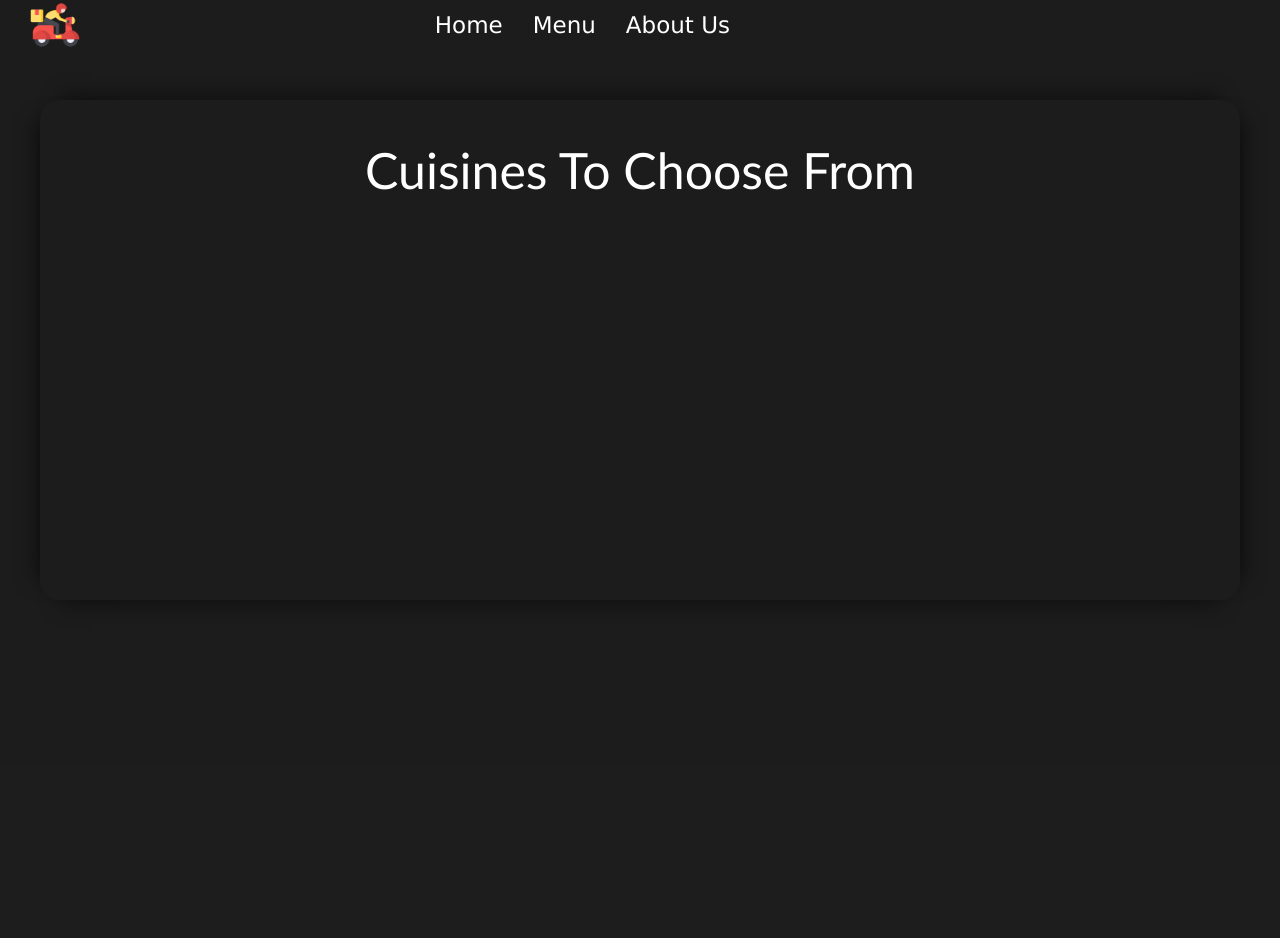
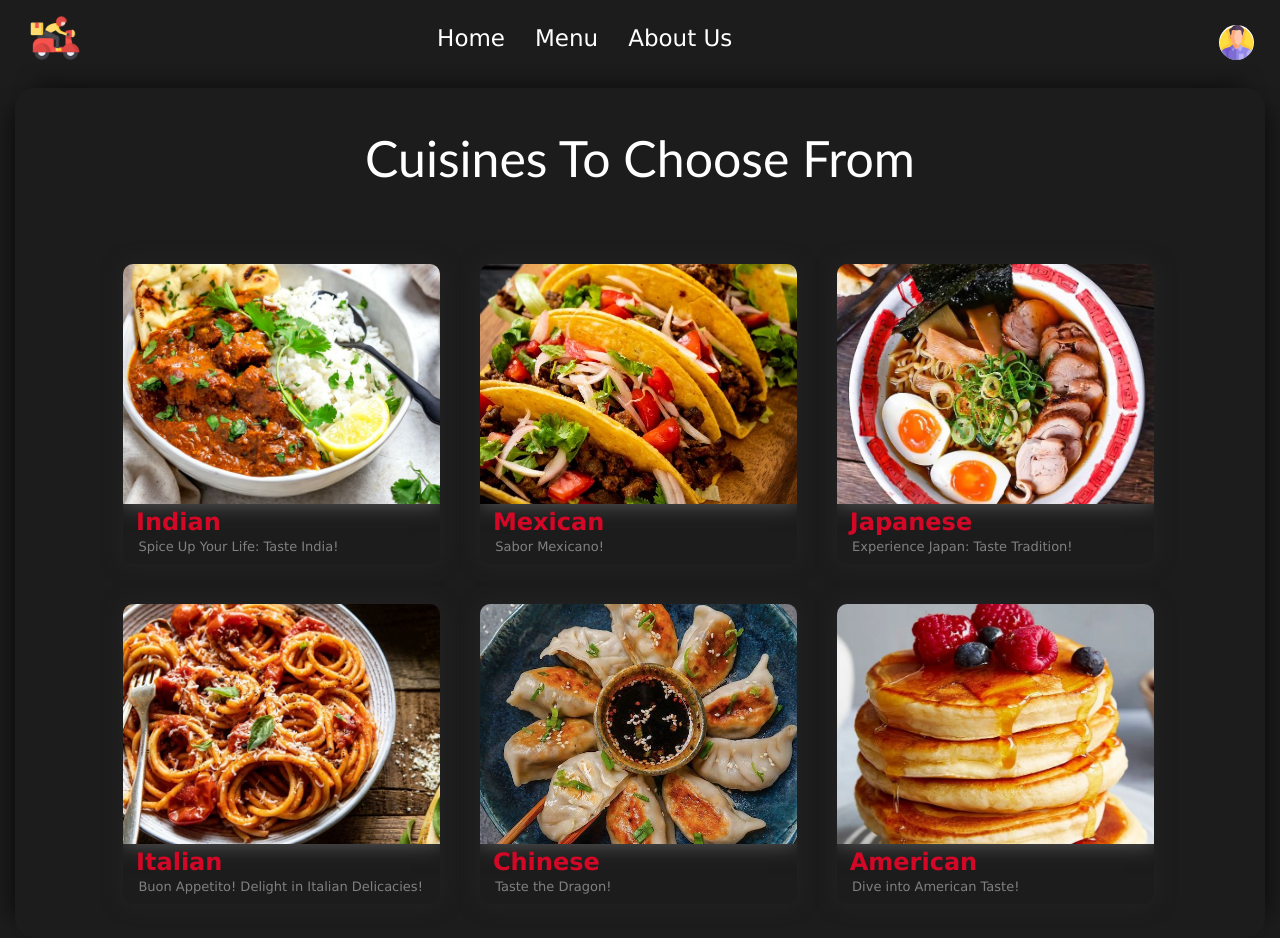
Before and after one commit to ranjhal23/Taps-Away-Foods, a Django app: page /cuisine/1 in a window 1280 px wide. Run offline with Django 4.2, Linux system fonts and the light colour scheme; data that the repository does not hold is empty.

Commit message:
login, home, cuisines

```diff
--- a/static/suisstyle.css
+++ b/static/suisstyle.css
@@ -22,55 +22,64 @@ a{
 }
 .container{
    border-radius: 20px;
-    height: 500px;
+    height:auto;
     background-color: transparent;
-    max-width: 1200px;
+    max-width: 1250px;
     margin: 0 auto;
     /*margin-left:300px ;*/
     padding: 10px;
     box-shadow: 0px -25px 20px -20px rgba(0, 0, 0, 0.45), 25px 0 20px -20px rgba(0, 0, 0, 0.45), 0px 25px 20px -20px rgba(0, 0, 0, 0.45), -25px 0 20px -20px rgba(0, 0, 0, 0.45);
 }
+.user{
+  margin-right: 2%;
+  margin-top: 1%;
+}
+.user-icon{
+  height: 35px;
+  border-radius: 50px;
+  margin-right: 5%;
+}
 
 .recipes{
     display: flex;
     flex-wrap:wrap;
-    justify-content:space-between;
+    row-gap: 40px;
+   column-gap: 40px;
+    margin-top: -2%;
+    margin-bottom: 2%;
+    margin-left: 8%;
 
 
 }
 .card {
-    width: 30%;
+    width: 28%;
     background-color: transparent;
     overflow: hidden;
-    position: relative;
+    position: absolute;
     border-radius: 10px;
-    margin-bottom: 30px;
     position: relative;
     border: #333;
-    max-height: 400px;
-
+    max-height: 300px;
+    box-shadow: 0 0 20px #262525;
   }
   .card img {
-    height: 60%;
+    height: 80%;
     width: 100%;
     object-fit: cover;
     margin-top: 0;
     margin-left: 0;
     margin-right: 0;
-    box-shadow: 0 0 20px #333;
+    box-shadow: 0 0 20px #605e5e;
   }
   .card h2{
-    margin-top: 45px;
-    margin-left: 15px;
-    color: rgba(220, 220, 220, 0.722);
+   margin-left: 4%;
+   color:#dc0727f5;
   }
   .card:hover{
     transform: scale(1.03);
     transition: 0.3s;
     box-shadow:  0 0 20px #333;;
   }
-
-
   .card:hover figcaption{
     opacity: 1;
     bottom: 0;
@@ -80,17 +89,18 @@ a{
     font-weight: lighter;
     margin-left: 15px;
     margin-top: 10px;
+    margin-bottom: 10px;
     color: grey;
   }
   .container p{
     font-family:'Trebuchet MS', 'Lucida Sans Unicode', 'Lucida Grande', 'Lucida Sans', Arial, sans-serif;
     text-align: center;
     font-size: 50px;
-
     margin-bottom: 100px;
     margin-top: 30px;
   }
   .navigation{
+    margin-top: 1%;
     background-color: rgba(29, 29, 29, 0.889);
     display:flex;
     color:white;
@@ -98,14 +108,14 @@ a{
     align-items: center;
     position: relative;
     height: 50px;
-    margin-bottom: 50px;
+    margin-bottom: 2%;
 }
 .nav-items{
     display: flex;
     background-color: transparent;
     justify-content: space-between;
     gap:30px;
-   margin-right: 550px;
+   margin-right: 100px;
     font-family: 'Franklin Gothic Medium', 'Arial Narrow', Arial, sans-serif;
     font-size: 20px;
 }
--- a/templates/TAFlog.html
+++ b/templates/TAFlog.html
@@ -6,7 +6,7 @@
     <meta charset="UTF-8">
     <meta name="viewport" content="width=device-width, initial-scale=1.0">
     <title>Authorize</title>
-    <link rel="stylesheet" href="{% static 'TAFlogStyle.css.css'%}">
+    <link rel="stylesheet" href="{% static 'TAFlogStyle.css'%}">
 </head>
 
 <body>
--- a/templates/cuis.html
+++ b/templates/cuis.html
@@ -19,19 +19,53 @@
                     <div class="flex-item">Menu</div>
                     <div class="flex-item">About Us</div>
                 </div>
+                <a href="#" class="user">
+                    <img src="{% static 'userIcon.jpeg'%}" alt="" class="user-icon">
+                </a>
+
             </div>
         </section>
 
         <div class="container">
-            <p class="head">Cuisines To Choose From</p>
+            <p class="head" >Cuisines To Choose From</p>
             <div class="recipes">
-                {% for obj in cuisses %}
-                <a href="{% url 'item' val=obj.cuisine %}" class="card">
-                    <img src="{{obj.bg}}" alt="">
-                    <h2>{{obj.cuisine}}</h2>
-                    <span> {{obj.description}}</span><br>
+                <a href="#" class="card">
+                    <!-- <img src="{{obj.bg}}" alt=""> -->
+                    <img src="{% static 'indian.jpeg'%}">
+                    <h2 >Indian</h2>
+                    <span>Spice Up Your Life: Taste India!</span><br>
                 </a>
-                {% endfor %}
+                <a href="#" class="card">
+                    <!-- <img src="{{obj.bg}}" alt=""> -->
+                    <img src="{% static 'mexican.jpeg'%}">
+                    <h2 >Mexican</h2>
+                    <span> Sabor Mexicano!</span><br>
+                </a>
+                <a href="#" class="card">
+                    <!-- <img src="{{obj.bg}}" alt=""> -->
+                    <img src="{% static 'japanese.jpeg'%}">
+                    <h2 >Japanese</h2>
+                    <span>Experience Japan: Taste Tradition!</span><br>
+                </a>
+                <a href="#" class="card">
+                    <!-- <img src="{{obj.bg}}" alt=""> -->
+                    <img src="{% static 'italian.jpeg'%}">
+                    <h2 >Italian</h2>
+                    <span>Buon Appetito! Delight in Italian Delicacies!</span><br>
+                </a>
+                <a href="#" class="card">
+                    <!-- <img src="{{obj.bg}}" alt=""> -->
+                    <img src="{% static 'chinese.jpeg'%}">
+                    <h2 >Chinese</h2>
+                    <span>Taste the Dragon!</span><br>
+                </a>
+                <a href="#" class="card">
+                    <!-- <img src="{{obj.bg}}" alt=""> -->
+                    <img src="{% static 'american.jpeg'%}">
+                    <h2 >American</h2>
+                    <span>Dive into American Taste!</span><br>
+                </a>
+
             </div>
         </div>
     </div>
```
Also changed, not shown: static/TAFlogStyle.css (renamed from static/TAFlogStyle.css.css, +23 -12 lines), db.sqlite3, login/migrations/0001_initial.py (deleted), static/american.jpeg (added), static/chinese.jpeg (added), static/images/bg2.jpeg (deleted), static/images/minorbg.jpg (deleted), static/indian.jpeg (added), static/italian.jpeg (added), static/japanese.jpeg (added), static/mexican.jpeg (added), static/userIcon.jpeg (added).
